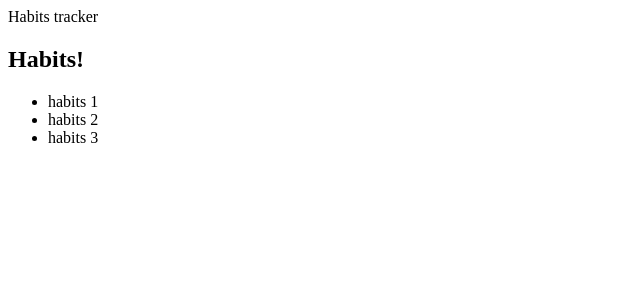
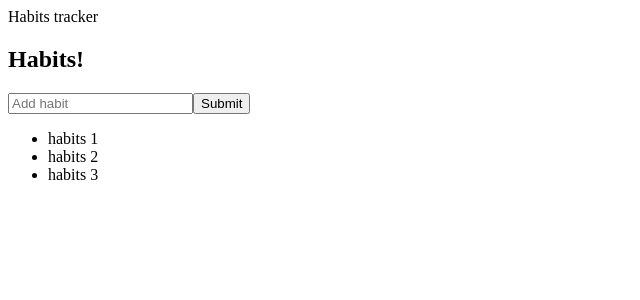
Before and after one commit to leopaul29/egghead-angular, an Angular app: page / in a window 1280 px wide. Shown: the top 300 px of the page, without its empty margins (0-640 px from the left). Built offline with nearby package versions, Linux system fonts and the light colour scheme.

Commit message:
add reactiveForm

```diff
--- a/src/app/habit-list/habit-list.component.ts
+++ b/src/app/habit-list/habit-list.component.ts
@@ -1,9 +1,14 @@
 import { Component, OnInit } from '@angular/core';
+import { FormBuilder } from '@angular/forms';
 
 @Component({
   selector: 'app-habit-list',
   template: `
     <h2>Habits!</h2>
+    <form [formGroup]="habitForm" (ngSubmit)="onSubmit(habitForm.value)">
+      <input type="text" placeholder="Add habit" formControlName="title" />
+      <button type="submit">Submit</button>
+    </form>
     <ul>
       <app-habit-item
         *ngFor="let habit of habits"
@@ -14,6 +19,7 @@ import { Component, OnInit } from '@angular/core';
   styleUrls: ['./habit-list.component.css'],
 })
 export class HabitListComponent implements OnInit {
+  habitForm;
   habits = [
     {
       id: 1,
@@ -28,7 +34,18 @@ export class HabitListComponent implements OnInit {
       title: 'habits 3',
     },
   ];
-  constructor() {}
+  constructor(private formBuilder: FormBuilder) {
+    this.habitForm = this.formBuilder.group({
+      title: '',
+    });
+  }
 
-  ngOnInit(): void {}
+  onSubmit(newHabit) {
+    const id = this.habits.length + 1;
+    newHabit.id = id;
+    this.habits.push(newHabit);
+    this.habitForm.reset();
+  }
+
+  ngOnInit() {}
 }
```
Also changed, not shown: src/app/app.module.ts (+5 -11 lines).
